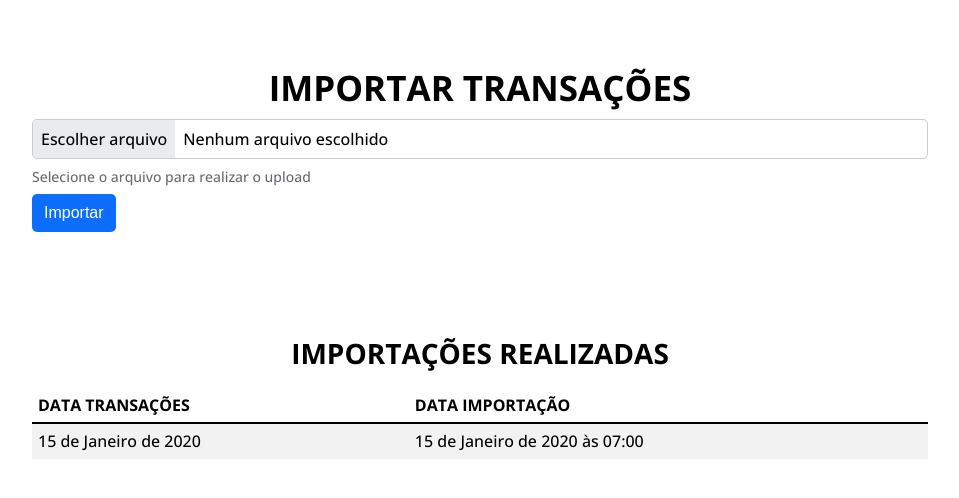
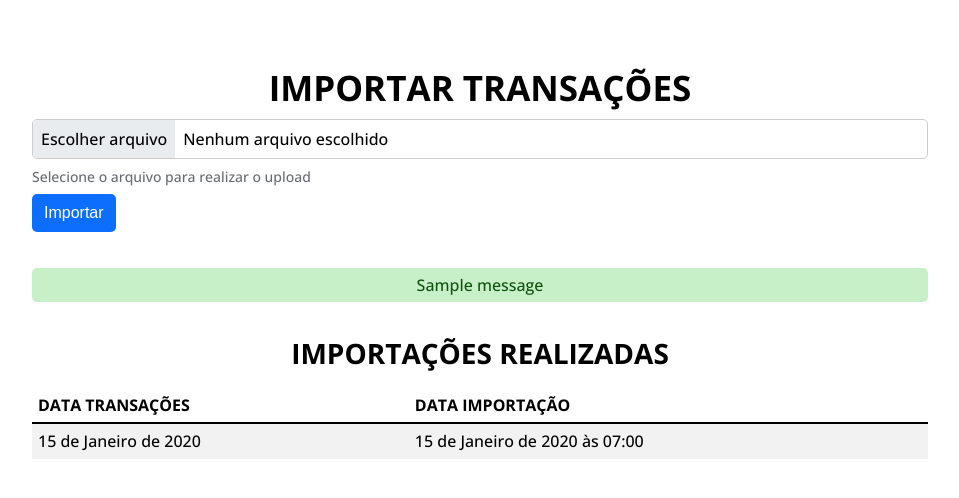
Before and after one commit to lucasgabriel07/analise-transacoes-financeiras, a Django app: template templates/index.html in a window 1280 px wide. Shown: the top 498 px of the page, without its empty margins (160-1119 px from the left). Run offline with Django 4.2, Linux system fonts and the light colour scheme; tables that the repository leaves empty hold one stand-in row (values such as "Sample post"); the template is opened without the code that fills it: values that come from a table or form of the project are taken from there, most other values are stand-ins (such as "Sample title", 1, 10 or a date in 2020); one stand-in notice (Sample message) is shown.

Commit message:
Melhorando apresentação das mensagens

```diff
--- a/analise_transacoes/static/css/form.css
+++ b/analise_transacoes/static/css/form.css
@@ -56,12 +56,21 @@
     cursor: pointer;
 }
 
-.info {
-    color: #FFFFFF;
+.message {
+    text-align: center;
     font-weight: 500;
-    text-align: center;
     align-self: stretch;
     margin-top: 20px;
     padding: 6px;
     border-radius: 5px;
 }
+
+.message--success {
+    color: #0F520F;
+    background-color: #C8F0C8;
+}
+
+.message--error {
+    color: #AF0C22;
+    background-color: #F8D7DA;
+}
--- a/templates/index.html
+++ b/templates/index.html
@@ -26,11 +26,7 @@
           <p class="form-message">Selecione o arquivo para realizar o upload</p>
           <input type="submit" id="submit" value="Importar">
         </form>
-        {% if mensagem %}
-          <span class="info" style="background-color: {{ cor }};">
-              {{ mensagem }}
-          </span>
-        {% endif %}
+        {% include 'partials/_alerts.html' %}
       </section>
 
       {% if importacoes %}
--- /dev/null
+++ b/templates/partials/_alerts.html
@@ -0,0 +1,7 @@
+{% if messages %}
+  {% for message in messages %}
+    <span class="message message--{{message.tags}}" role="alert">
+      {{ message }}
+    </span>
+  {% endfor %}
+{% endif %}
--- a/transacoes/csv_handler.py
+++ b/transacoes/csv_handler.py
@@ -61,10 +61,7 @@ def handle(file):
         importacao = Importacao.objects.create(data_transacoes = date)
         importacao.save()
 
-    return {
-        'transacoes_validas': transacoes_validas,
-        'transacoes_invalidas': transacoes_invalidas
-    }
+    return transacoes_validas, transacoes_invalidas
 
 def line_is_valid(line, file_date):
     try:
```
Also changed, not shown: analise_transacoes/settings.py (+7 -0 lines), transacoes/submit_form.py (+7 -17 lines), transacoes/views.py (+2 -14 lines).
